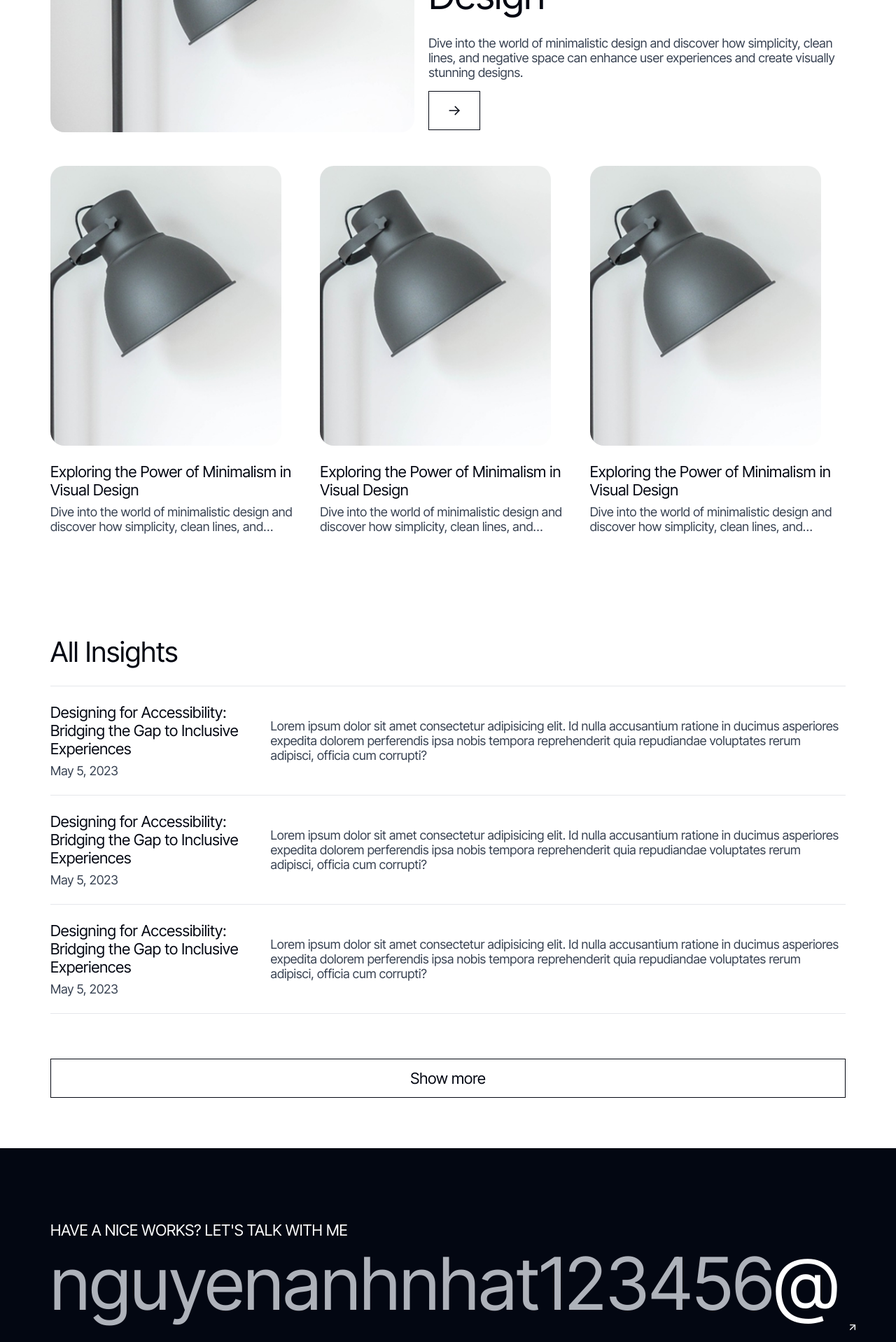
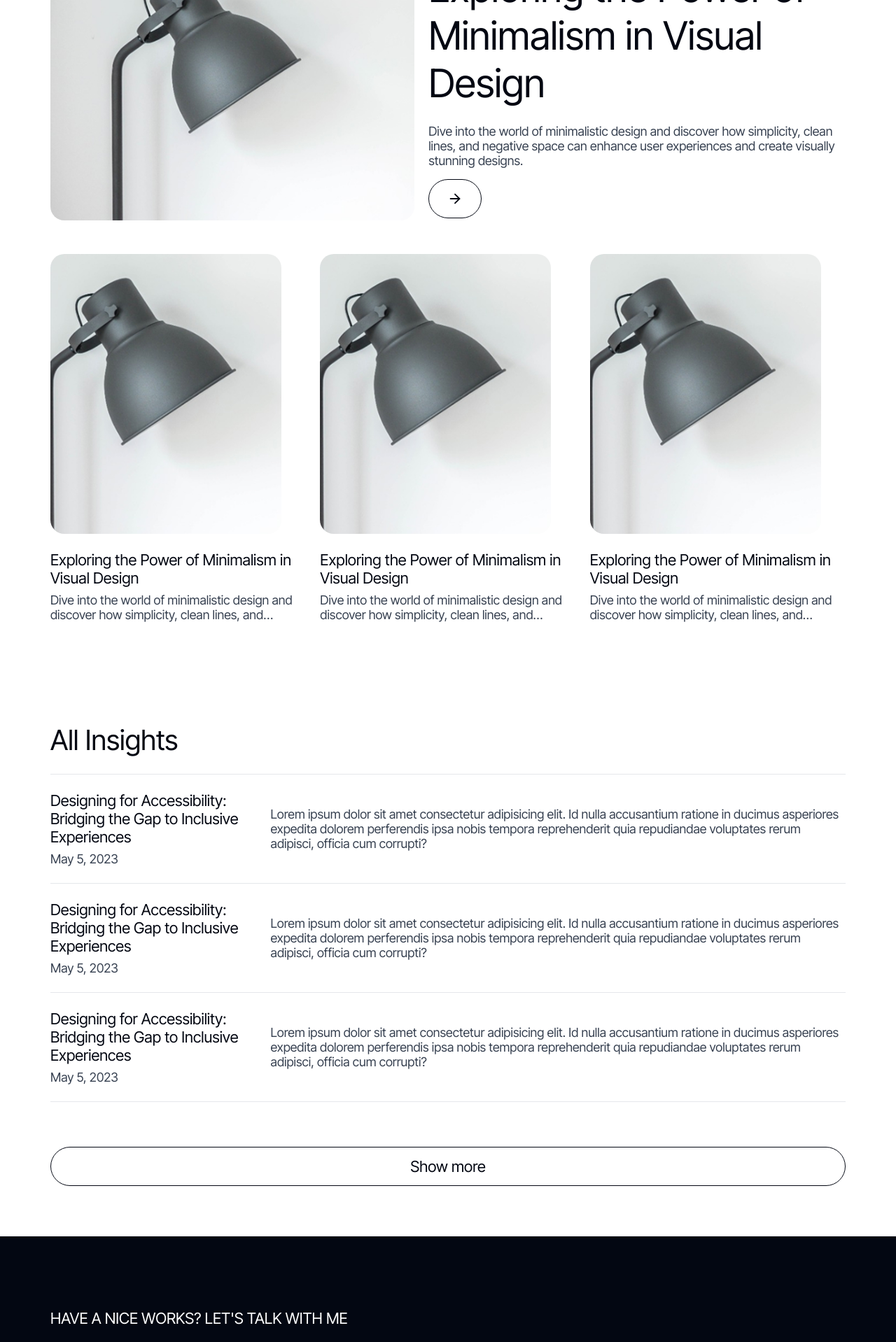
Before and after one commit to TommyNhatNguyen/showcase-portfolio, a Next.js app: page /blog in a window 1280 px wide. Shown: the part 840-2758 px from the top of the page at 70% size. Built offline with nearby package versions, Linux system fonts and the light colour scheme; a web font is replaced by a local one.

Commit message:
feat: done blog hero section

```diff
--- a/app/blog/page.tsx
+++ b/app/blog/page.tsx
@@ -1,18 +1,76 @@
+"use client";
 import Image from "next/image";
 import Link from "next/link";
 import { ROUTES } from "../constants/links";
-
+import Button from "../components/Button/Button";
+import { FiArrowRight } from "react-icons/fi";
+import { useGSAP } from "@gsap/react";
+import gsap from "gsap";
+import React, { useRef } from "react";
+import { SplitText } from "gsap/all";
 export default function Blog() {
+  const blogRef = useRef<HTMLDivElement>(null);
+  useGSAP(
+    () => {
+      if (!blogRef.current) return;
+      const heroSection = blogRef.current.querySelector(
+        "#schero"
+      ) as HTMLElement;
+      const heroTitle = heroSection.querySelector(".schero__title");
+      const heroDesc = heroSection.querySelector(".schero__desc");
+      const heroCaption = heroSection.querySelector(".schero__caption");
+      const heroTitleSplit = SplitText.create(heroTitle);
+      const heroDescSplit = SplitText.create(heroDesc);
+      const heroCaptionSplit = SplitText.create(heroCaption);
+      const tl = gsap.timeline({});
+      gsap.set([heroDesc, heroTitle, heroCaption], {
+        opacity: 0,
+        y: 40,
+      });
+      tl.to([heroCaption, heroTitle, heroDesc], {
+        opacity: 1,
+        y: 0,
+        duration: 0.8,
+        ease: "power3.out",
+        stagger: 0.2,
+      });
+      tl.to(
+        [heroDescSplit.lines, heroTitleSplit.lines, heroCaptionSplit.lines],
+        {
+          scrambleText: {
+            text: "{original}",
+            chars: "//ai",
+          },
+          duration: 0.9,
+          ease: "none",
+        },
+        "<-10%"
+      );
+      tl.to(
+        heroTitleSplit.lines,
+        {
+          color: `var(--neutral-100)`,
+          stagger: 0.2,
+          duration: 0.3,
+          ease: "power1.inOut",
+        },
+        "<+0.3"
+      );
+    },
+    {
+      scope: blogRef,
+    }
+  );
   return (
-    <main className="blog" id="blog">
+    <main className="blog" id="blog" ref={blogRef}>
       {/* Hero */}
       <section className="schero --ptb" id="schero">
         <div className="container">
           <div className="schero-wrapper">
             <p className="schero__caption">Insights</p>
-            <h1 className="schero__title">
+            <h1 className="schero__title --gray">
               A collection of my
-              <span className="--gray">insights</span>
+              <span className="--gray"> insights</span>
             </h1>
             <p className="schero__desc">
               Subscribe to my newsletter to learn more about design, our blog
@@ -51,30 +109,13 @@ export default function Blog() {
                     simplicity, clean lines, and negative space can enhance user
                     experiences and create visually stunning designs.
                   </p>
-                  <Link href="#" className="content__btn btn --md --btn-icon">
-                    <svg
-                      width="20"
-                      height="20"
-                      viewBox="0 0 20 20"
-                      fill="none"
-                      xmlns="http://www.w3.org/2000/svg"
-                    >
-                      <path
-                        d="M3.125 10H16.875"
-                        stroke="#030712"
-                        strokeWidth="1.5"
-                        strokeLinecap="round"
-                        strokeLinejoin="round"
-                      />
-                      <path
-                        d="M11.25 4.375L16.875 10L11.25 15.625"
-                        stroke="#030712"
-                        strokeWidth="1.5"
-                        strokeLinecap="round"
-                        strokeLinejoin="round"
-                      />
-                    </svg>
-                  </Link>
+                  <Button
+                    href="#"
+                    variant="icon"
+                    size="md"
+                    className="content__btn"
+                    icon={FiArrowRight}
+                  />
                 </div>
               </li>
               <li className="sclatestinsights__list-item">
@@ -205,9 +246,14 @@ export default function Blog() {
                 </div>
               </li>
             </ul>
-            <Link href="#" className="scallinsights__btn btn --md">
+            <Button
+              href="#"
+              size="md"
+              className="scallinsights__btn"
+              variant="talk"
+            >
               Show more
-            </Link>
+            </Button>
           </div>
         </div>
       </section>
```
